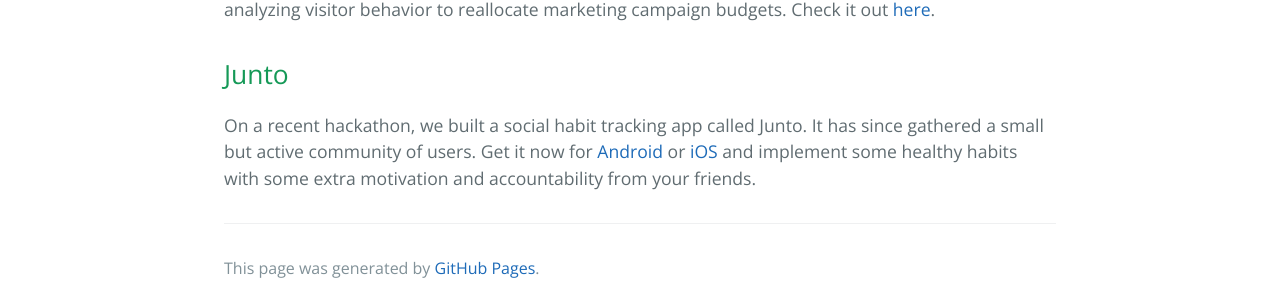
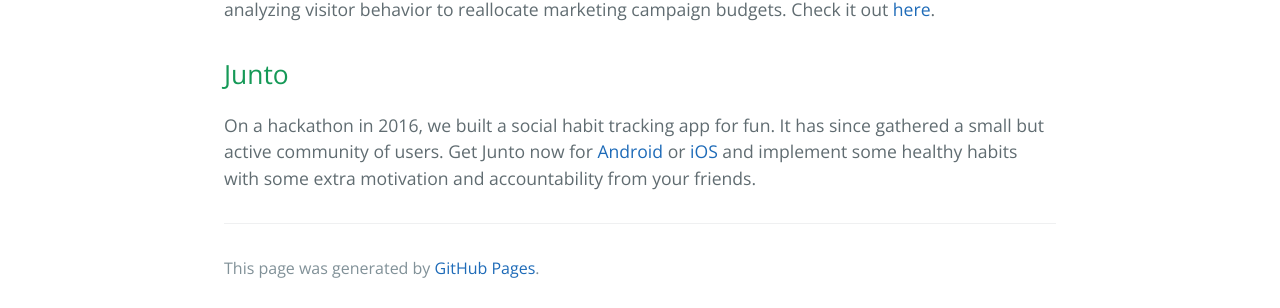
Before and after one commit to pal-lab/pal-lab.github.io, a Jekyll site: the page built from index.md, in a window 1280 px wide. Shown: the part 547-855 px from the top of the page. Built offline with Jekyll 4.4.1, drawn with Linux system fonts in a browser that asks for light colours; our own code applies the rules of GitHub Pages for plain Markdown files.

Commit message:
editorial changes

```diff
--- a/index.md
+++ b/index.md
@@ -12,4 +12,4 @@ In 2016, we helped the [MBA World Summit](http://mbaworldsummit.com/) to double
 
 ## [](#header-2)Junto
 
-On a recent hackathon, we built a social habit tracking app called Junto. It has since gathered a small but active community of users. Get it now for [Android](https://play.google.com/store/apps/details?id=io.pallab.junto) or [iOS](https://itunes.apple.com/us/app/junto-mutual-improvement/id1326121611?mt=8) and implement some healthy habits with some extra motivation and accountability from your friends.
+On a hackathon in 2016, we built a social habit tracking app for fun. It has since gathered a small but active community of users. Get Junto now for [Android](https://play.google.com/store/apps/details?id=io.pallab.junto) or [iOS](https://itunes.apple.com/us/app/junto-mutual-improvement/id1326121611?mt=8) and implement some healthy habits with some extra motivation and accountability from your friends.
```
